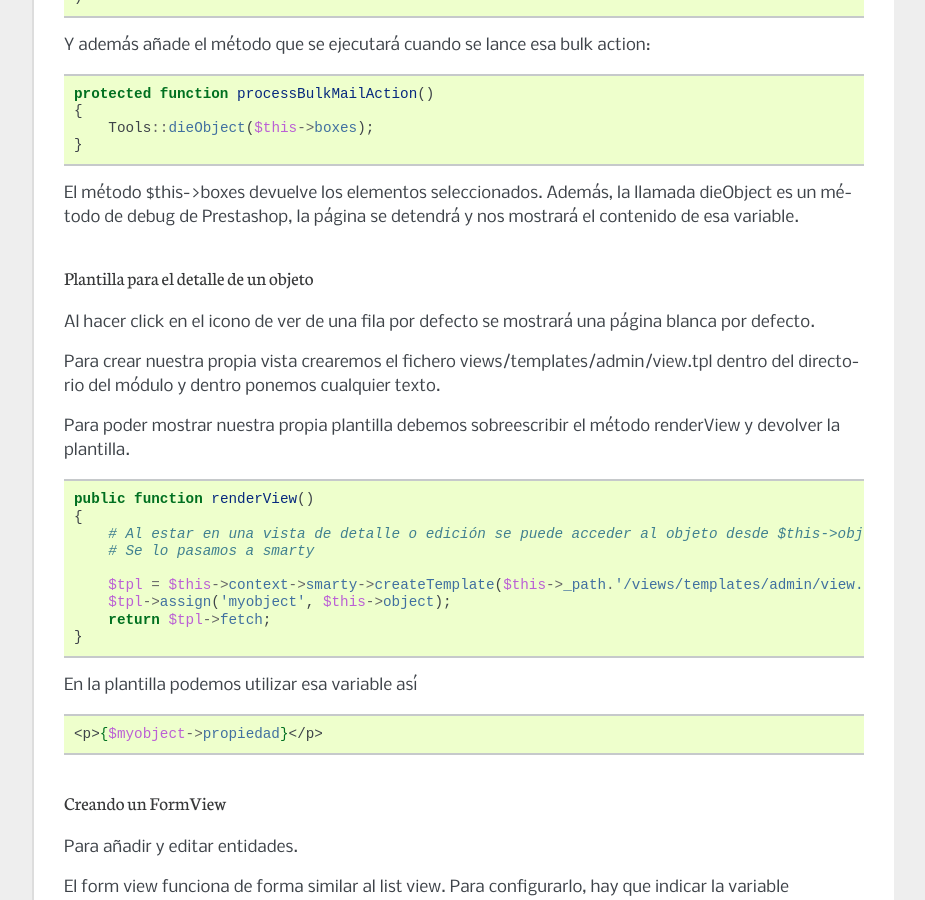
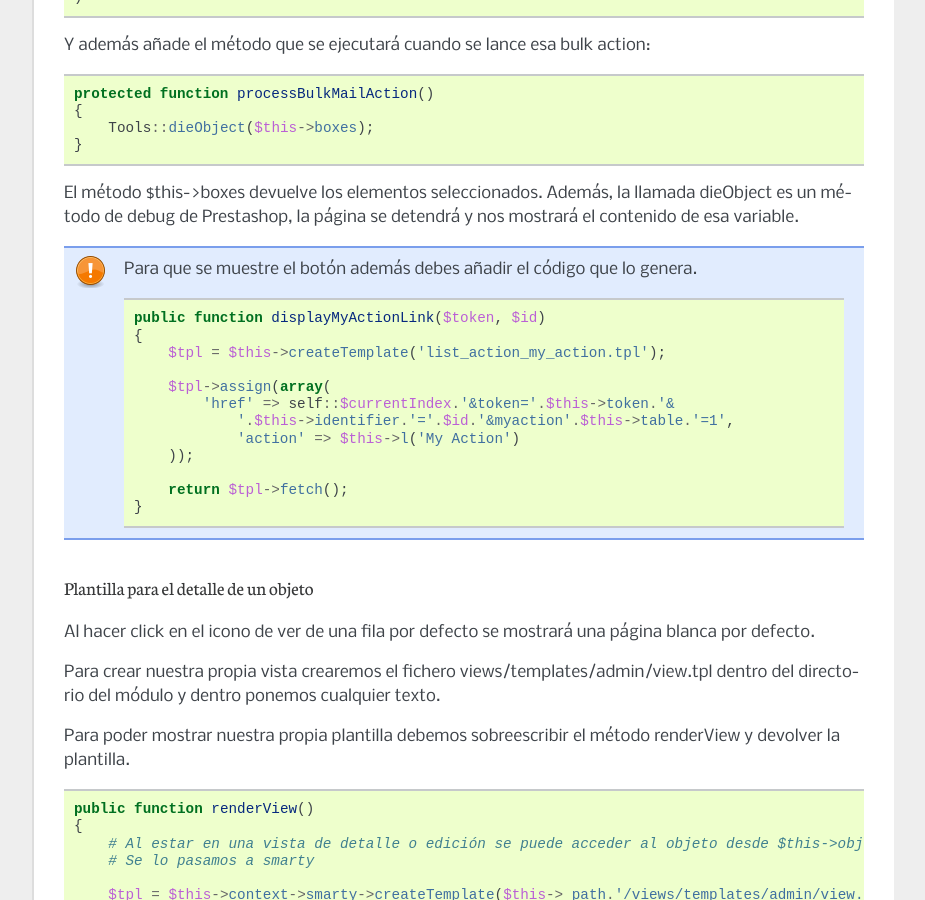
Before and after one commit to carlosgoce/proactive-learning, a Sphinx documentation site: the page built from docs/php/prestashop/admincontroller.rst, in a window 1280 px wide and 900 px high, scrolled down 4353 px. Shown: the whole window, without its empty margins (198-1123 px from the left). Built offline with Sphinx 7.4.7, drawn with Linux system fonts in a browser that asks for light colours.

Commit message:
Improved with a new example

```diff
--- a/docs/php/prestashop/admincontroller.rst
+++ b/docs/php/prestashop/admincontroller.rst
@@ -269,6 +269,25 @@ El método $this->boxes devuelve los elementos seleccionados. Además, la llamad
 de debug de Prestashop, la página se detendrá y nos mostrará el contenido de esa variable.
 
 
+.. note::  Para que se muestre el botón además debes añadir el código que lo genera.
+
+    .. code-block:: php
+
+        public function displayMyActionLink($token, $id)
+        {
+            $tpl = $this->createTemplate('list_action_my_action.tpl');
+
+            $tpl->assign(array(
+                'href' => self::$currentIndex.'&token='.$this->token.'&
+                    '.$this->identifier.'='.$id.'&myaction'.$this->table.'=1',
+                    'action' => $this->l('My Action')
+            ));
+
+            return $tpl->fetch();
+        }
+
+
+
 Plantilla para el detalle de un objeto
 --------------------------------------
 
```
